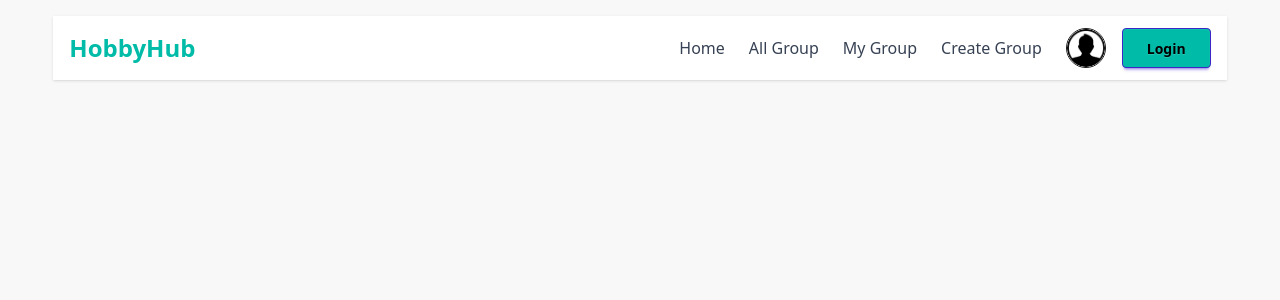
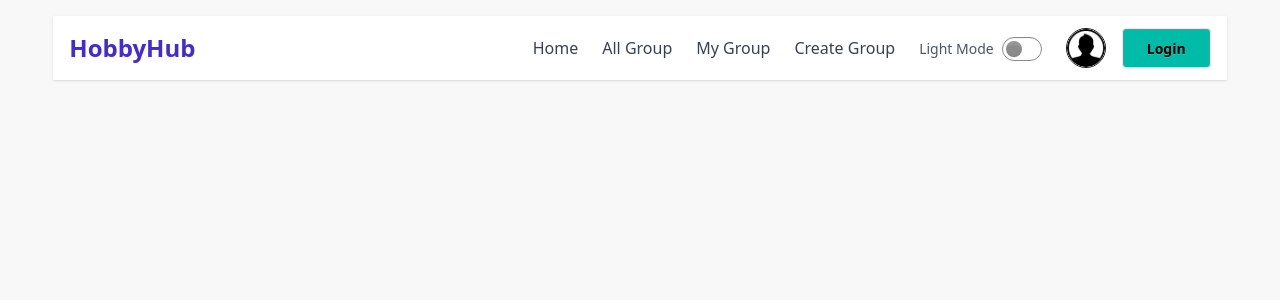
Before and after one commit to rubayetalam21/subscription-box-client, a React (Vite) app: page /auth in a window 1280 px wide. Shown: the top 300 px of the page. Built offline with nearby package versions, Linux system fonts and the light colour scheme; no server answers.

Commit message:
Theme Toggle has been added

```diff
--- a/src/components/Navbar.jsx
+++ b/src/components/Navbar.jsx
@@ -1,12 +1,23 @@
-import React, { useContext, useState } from 'react';
+import React, { useEffect, useState } from 'react';
 import { Link, NavLink } from 'react-router-dom';
 import userImage from "../assets/user.png";
 import Swal from 'sweetalert2';
 import { AuthContext } from '../Provider/AuthProvider';
 
 const Navbar = () => {
-    const { user, logOut } = useContext(AuthContext);
+    const { user, logOut } = React.useContext(AuthContext);
     const [isOpen, setIsOpen] = useState(false);
+    const [theme, setTheme] = useState(localStorage.getItem('theme') || 'light');
+
+    // Apply theme to HTML root
+    useEffect(() => {
+        document.documentElement.setAttribute('data-theme', theme);
+        localStorage.setItem('theme', theme);
+    }, [theme]);
+
+    const toggleTheme = () => {
+        setTheme(prev => (prev === 'light' ? 'dark' : 'light'));
+    };
 
     const handleLogOut = () => {
         logOut()
@@ -17,22 +28,17 @@ const Navbar = () => {
                     text: 'You have been successfully logged out!',
                 });
             })
-            .catch((error) => {
-
-            });
+            .catch((error) => console.error(error));
     };
 
     const navLinkStyle = ({ isActive }) =>
-        isActive
-            ? 'text-teal-500 font-semibold underline'
-            : 'text-gray-700 hover:underline';
+        isActive ? 'text-teal-500 font-semibold underline' : 'text-gray-700 dark:text-gray-200 hover:underline';
 
     return (
-        <nav className="bg-white shadow px-4 py-3">
+        <nav className="bg-base-100 shadow px-4 py-3">
             <div className="max-w-7xl mx-auto flex items-center justify-between">
-                <h2 className="font-bold text-2xl text-teal-500">HobbyHub</h2>
+                <h2 className="font-bold text-2xl text-primary">HobbyHub</h2>
 
-                {/* Desktop nav and auth section */}
                 <div className="lg:flex md:flex items-center gap-6">
                     {/* Nav links */}
                     <div className="flex gap-6">
@@ -40,6 +46,21 @@ const Navbar = () => {
                         <NavLink to="/allGroup" className={navLinkStyle}>All Group</NavLink>
                         <NavLink to="/myGroup" className={navLinkStyle}>My Group</NavLink>
                         <NavLink to="/createGroup" className={navLinkStyle}>Create Group</NavLink>
+                    </div>
+
+                    {/* Theme toggle */}
+                    <div className="form-control">
+                        <label className="label cursor-pointer gap-2">
+                            <span className="text-sm text-gray-600 dark:text-gray-200">
+                                {theme === 'dark' ? 'Dark' : 'Light'} Mode
+                            </span>
+                            <input
+                                type="checkbox"
+                                className="toggle toggle-primary"
+                                onChange={toggleTheme}
+                                checked={theme === 'dark'}
+                            />
+                        </label>
                     </div>
 
                     {/* Auth section */}
@@ -62,23 +83,20 @@ const Navbar = () => {
                                 LogOut
                             </button>
                         ) : (
-                            <Link to="/auth/login" className="btn btn-primary bg-teal-500 text-black px-6">
+                            <Link to="/auth/login" className="btn bg-teal-500 text-black px-6">
                                 Login
                             </Link>
                         )}
                     </div>
                 </div>
 
-                {/* Mobile menu button */}
-                <button
-                    className="md:hidden text-2xl"
-                    onClick={() => setIsOpen(!isOpen)}
-                >
+                {/* Mobile menu toggle */}
+                <button className="md:hidden text-2xl" onClick={() => setIsOpen(!isOpen)}>
                     ☰
                 </button>
             </div>
 
-            {/* Mobile dropdown menu */}
+            {/* Mobile dropdown */}
             {isOpen && (
                 <div className="md:hidden mt-3 space-y-2">
                     <NavLink to="/" className={navLinkStyle}>Home</NavLink>
@@ -86,22 +104,26 @@ const Navbar = () => {
                     <NavLink to="/myGroup" className={navLinkStyle}>My Group</NavLink>
                     <NavLink to="/createGroup" className={navLinkStyle}>Create Group</NavLink>
 
+                    {/* Theme toggle for mobile */}
+                    <label className="label cursor-pointer gap-2 px-4">
+                        <span className="text-sm">{theme === 'dark' ? 'Dark' : 'Light'} Mode</span>
+                        <input
+                            type="checkbox"
+                            className="toggle toggle-primary"
+                            onChange={toggleTheme}
+                            checked={theme === 'dark'}
+                        />
+                    </label>
+
+                    {/* Mobile Auth Section */}
                     <div className="flex items-center gap-3 mt-4">
-                        <img
-                            className="w-10 h-10 rounded-full border"
-                            src={user?.photoURL || userImage}
-                            alt="User"
-                        />
+                        <img className="w-10 h-10 rounded-full border" src={user?.photoURL || userImage} alt="User" />
                         <span>{user?.displayName || "Guest"}</span>
                     </div>
                     {user ? (
-                        <button onClick={handleLogOut} className="btn btn-primary w-full mt-2">
-                            LogOut
-                        </button>
+                        <button onClick={handleLogOut} className="btn btn-primary w-full mt-2">LogOut</button>
                     ) : (
-                        <Link to="/auth/login" className="btn btn-primary w-full mt-2 text-gray-900">
-                            Login
-                        </Link>
+                        <Link to="/auth/login" className="btn btn-primary w-full mt-2 text-gray-900">Login</Link>
                     )}
                 </div>
             )}
--- /dev/null
+++ b/src/tailwind.config.js
@@ -0,0 +1,13 @@
+module.exports = {
+    content: [
+      "./index.html",
+      "./src/**/*.{js,jsx,ts,tsx}",
+    ],
+    theme: {
+      extend: {},
+    },
+    plugins: [require('daisyui')],
+    daisyui: {
+      themes: ["light", "dark"], // or more like "cupcake", "retro"
+    },
+  }
```
